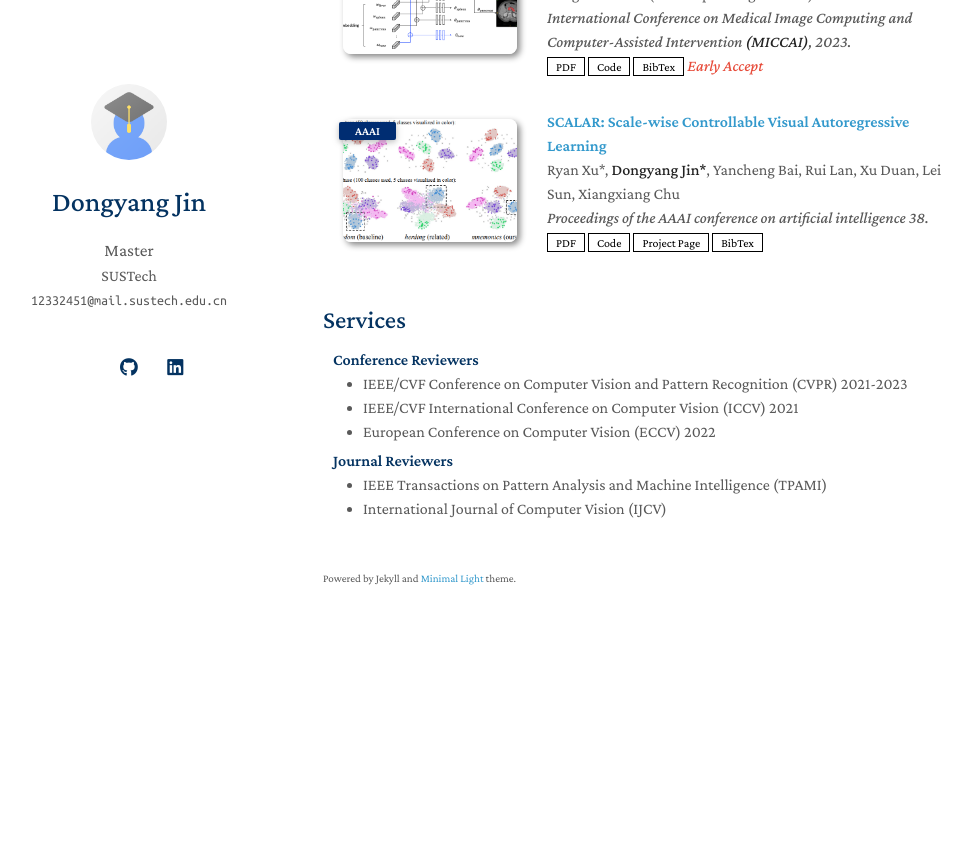
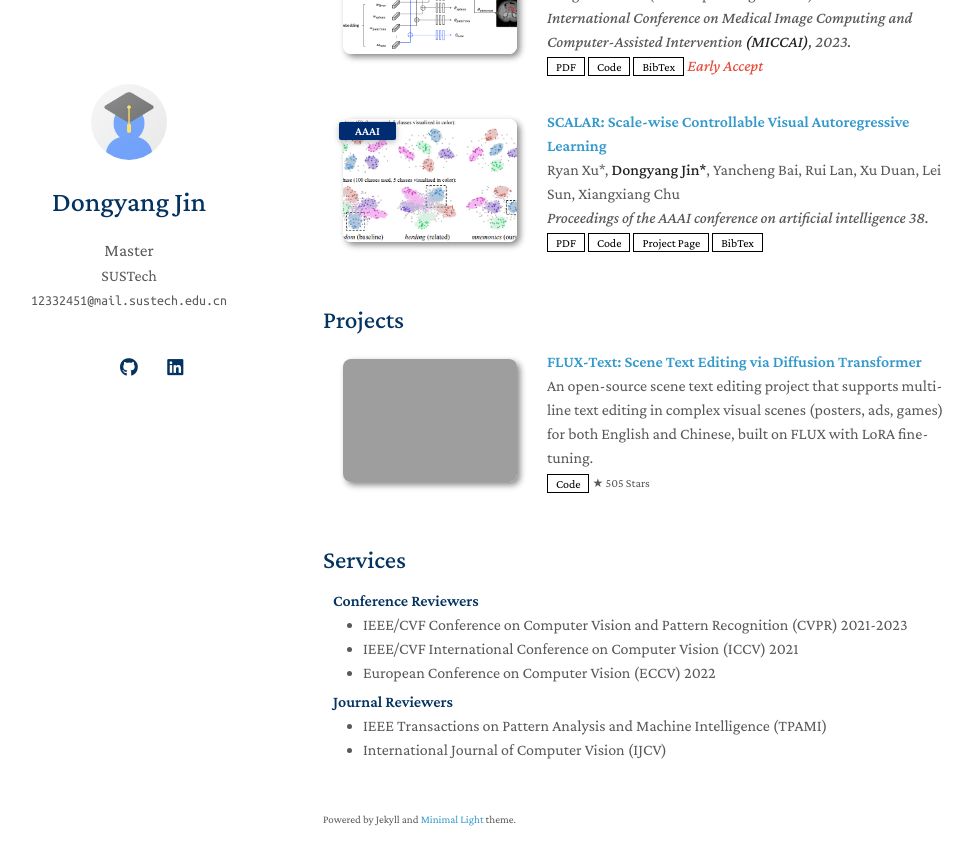
Before and after one commit to jdyjjj/jdyjjj.github.io, a Jekyll site: the page built from index.md, in a window 1280 px wide and 900 px high, scrolled down 557 px. Shown: the top 865 px of the window, without its empty margins (147-1120 px from the left). Built offline with Jekyll 4.4.1, drawn with Linux system fonts in a browser that asks for light colours; a style sheet for code colours, icons or effects is not loaded; our own code applies the rules of GitHub Pages for plain Markdown files; before the commit the page ends 1216 px from its top, so only the background shows below that; grey boxes are pictures that could not be loaded.

Commit message:
Add Projects section with FluxText and OpenGait, update citation count to 328
Co-Authored-By: Claude Sonnet 4.6 <noreply@anthropic.com>

```diff
--- /dev/null
+++ b/_data/projects.yml
@@ -0,0 +1,7 @@
+main:
+
+  - title: "FLUX-Text: Scene Text Editing via Diffusion Transformer"
+    description: An open-source scene text editing project that supports multi-line text editing in complex visual scenes (posters, ads, games) for both English and Chinese, built on FLUX with LoRA fine-tuning.
+    stars: 505
+    code: https://github.com/AMAP-ML/FluxText
+    image: https://raw.githubusercontent.com/AMAP-ML/FluxText/main/assets/demo1.jpg
--- /dev/null
+++ b/_includes/projects.md
@@ -0,0 +1,34 @@
+<h2 id="projects" style="margin: 2px 0px -15px;">Projects</h2>
+
+<div class="publications">
+<ol class="bibliography">
+
+{% for link in site.data.projects.main %}
+
+<li>
+<div class="pub-row">
+  <div class="col-sm-3 abbr" style="position: relative;padding-right: 15px;padding-left: 15px;">
+    {% if link.image %}
+    <img src="{{ link.image }}" class="teaser img-fluid z-depth-1" style="width=100;height=40%">
+    {% endif %}
+  </div>
+  <div class="col-sm-9" style="position: relative;padding-right: 15px;padding-left: 20px;">
+    <div class="title"><a href="{{ link.code }}">{{ link.title }}</a></div>
+    <div class="author">{{ link.description }}</div>
+    <div class="links">
+      {% if link.code %}
+      <a href="{{ link.code }}" class="btn btn-sm z-depth-0" role="button" target="_blank" style="font-size:12px;">Code</a>
+      {% endif %}
+      {% if link.stars %}
+      <span class="btn btn-sm z-depth-0" style="font-size:12px;">&#9733; {{ link.stars }} Stars</span>
+      {% endif %}
+    </div>
+  </div>
+</div>
+</li>
+<br>
+
+{% endfor %}
+
+</ol>
+</div>
--- a/index.md
+++ b/index.md
@@ -20,4 +20,6 @@ I am a Master student at SUSTech.
 
 {% include_relative _includes/publications.md %}
 
+{% include_relative _includes/projects.md %}
+
 {% include_relative _includes/services.md %}
```
Also changed, not shown: index.html (+37 -1 lines), figs/papers/opengait_logo.png (added).
